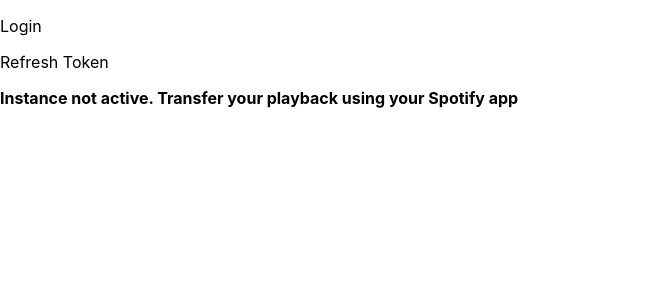
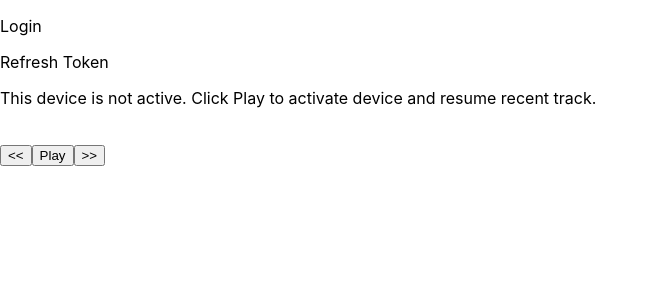
Before and after one commit to seth-bradshaw/Mock-Spotify-UI, a React (Create React App) app in the folder spotify-ui/: page / in a window 1280 px wide. Shown: the top 300 px of the page, without its empty margins (0-658 px from the left). Built offline with nearby package versions, Linux system fonts and the light colour scheme.

Commit message:
Added pause/resume funcationality to SpotifyPlayback

```diff
--- a/spotify-ui/src/components/playback/SpotifyPlayback.tsx
+++ b/spotify-ui/src/components/playback/SpotifyPlayback.tsx
@@ -1,14 +1,17 @@
+/* @ts-nocheck tslint:disable */
 import React, {useState, useEffect} from 'react'
-import {getCurrentPlaybackState} from '../../services'
+import { transferDevice, playTrack, pauseTrack } from '../../services'
 import Cookies from 'js-cookie'
 import {safeParse} from '../../utils'
+
 type PlaybackEventCallback = {
     device_id:string;
 }
 type AnyObj = {[key:string]: any}
+
 const initPlayer:AnyObj = {}
 
-const track = {
+const track: AnyObj = {
     name: "",
     album: {
         images: [
@@ -17,91 +20,130 @@
     },
     artists: [
         { name: "" }
-    ]
+    ],
+    uri: ''
 }
 
+// ? Should we make this Context when building actual UI? Requires props being passed down multiple components, seems like a good use case
+// TODO make this a lot more components. This is pretty bloated atm
+export default function SpotifyPlayback() {
+    const [isPlaying, setPlaying] = useState(false);
+    const [isReady, setReady] = useState(false);
+    const [deviceActive, setDeviceActive] = useState(false);
+    const [player, setPlayer] = useState(initPlayer);
+    const [current_track, setTrack] = useState<AnyObj>(track);
+    const [deviceId, setDeviceId] = useState('');
 
-export default function SpotifyPlayback() {
-    const [is_paused, setPaused] = useState(false);
-    const [is_active, setActive] = useState(false);
-    const [player, setPlayer] = useState(initPlayer);
-    const [current_track, setTrack] = useState(track);
+    const transfer = async (id: string) => {
+        await transferDevice(id);
+        setDeviceActive(true);
+    }
+
+    const resume = async (device_id: string) => {
+        if (!deviceActive) {
+            await transfer(device_id);
+        }
+        const play = ({
+            spotify_uri,
+            playerInstance: {
+              _options: {
+                getOAuthToken
+              }
+            }
+        }: AnyObj) => {
+            getOAuthToken(() => playTrack({ device_id, tracks: [spotify_uri]}));
+        };
+        play({
+            playerInstance: player,
+            spotify_uri: current_track.uri,
+        });
+    }
+
+    const pause = async (device_id: string) => {
+        const pauseSong = ({
+            playerInstance: {
+              _options: {
+                getOAuthToken
+              }
+            }
+        }: AnyObj) => {
+            getOAuthToken(() => pauseTrack(device_id));
+        };
+        pauseSong({
+            playerInstance: player,
+            spotify_uri: current_track.uri,
+        });
+    }
+
     useEffect(() => {
         const token = safeParse(Cookies.get('spotify_access_token'))?.access_token
+
+        // TODO move player init to another file returning player. Thinking we pass a map with key = evtListener, value call back. Or should we add evtListeners in useEffect?
         const script = document.createElement("script");
         script.src = "https://sdk.scdn.co/spotify-player.js";
         script.async = true;
 
         document.body.appendChild(script);
+        // ? do we want token as a dep in useEffect? After logging in and coming back to page playback doesn't work till you refresh at times. Think it's because we aren't sending player a valid token in init page load.
         /* @ts-ignore */
         window.onSpotifyWebPlaybackSDKReady = () => {
             /* @ts-ignore */
             const player = new window.Spotify.Player({
                 name: 'Web Playback SDK',
-                getOAuthToken: (cb:(token:string) => void) => { cb(token); },
+                getOAuthToken: (cb:(token:string) => void) => cb(token),
                 volume: 0.5
             });
 
             setPlayer(player);
 
-            player.addListener('ready', ({ device_id }: PlaybackEventCallback) => {
+            player.addListener('ready', async ({ device_id }: PlaybackEventCallback) => {
+                setReady(true);
+                setDeviceId(device_id);
                 console.log('Ready with Device ID', device_id);
             });
 
             player.addListener('not_ready', ({ device_id }: PlaybackEventCallback) => {
+                isReady && setReady(false);
+                setDeviceId(device_id);
                 console.log('Device ID has gone offline', device_id);
             });
 
             player.addListener('player_state_changed', ( (state:AnyObj) => {
-
                 if (!state) {
+                    setReady(false)
                     return;
                 }
 
                 setTrack(state.track_window.current_track);
-                setPaused(state.paused);
-
-                player.getCurrentState().then( (state:AnyObj) => {
-                    (!state)? setActive(false) : setActive(true)
-                });
-
+                setPlaying(!state.paused);
             }));
 
             player.connect();
-
         };
     }, [])
-
-    if (!is_active) {
     return (
         <>
+            {
+                !deviceActive || !isReady ? (
+                    <p>This device is not active. Click Play to activate device and resume recent track.</p>
+                ) : null
+            }
             <div className="container">
                 <div className="main-wrapper">
-                        <b> Instance not active. Transfer your playback using your Spotify app </b>
-                    </div>
-                </div>
-            </>)
-    } else {
-        return (
-            <>
-                <div className="container">
-                    <div className="main-wrapper">
-
                     <img src={current_track.album.images[0].url} className="now-playing__cover" alt="" />
-
                     <div className="now-playing__side">
                         <div className="now-playing__name">{current_track.name}</div>
                         <div className="now-playing__artist">{current_track.artists[0].name}</div>
 
-                            <button className="btn-spotify" onClick={() => { player.previousTrack() }} >
+                        <button className="btn-spotify" onClick={player.previousTrack} >
                             &lt;&lt;
                         </button>
 
-                            <button className="btn-spotify" onClick={() => { player.togglePlay() }} >
-                                { is_paused ? "PLAY" : "PAUSE" }
+                        <button className="btn-spotify" onClick={() => isPlaying ? pause(deviceId) : resume(deviceId)} >
+                            { isPlaying ? "Pause" : "Play" }
                         </button>
 
-                            <button className="btn-spotify" onClick={() => { player.nextTrack() }} >
+                        <button className="btn-spotify" onClick={player.nextTrack} >
                             &gt;&gt;
                         </button>
                     </div>
@@ -110,4 +152,3 @@
         </>
     );
 }
-}
```
Lines whose indentation alone changed are shown as unchanged.
